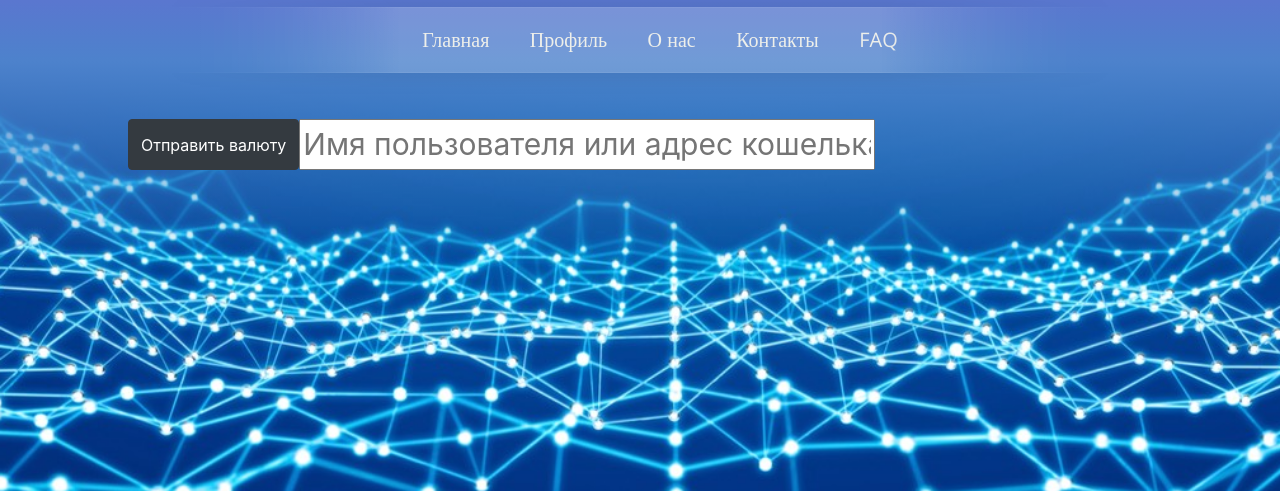
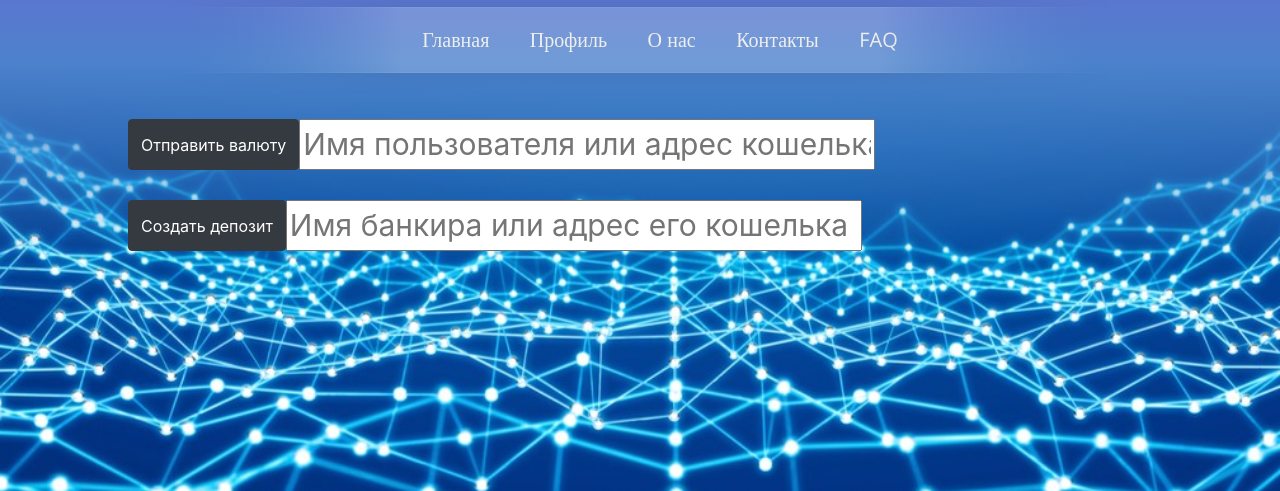
Before and after one commit to morozov1one/bfs, a Django app: page /profile in a window 1280 px wide. Shown: the part 139-630 px from the top of the page. Run offline with Django 3.2, Linux system fonts and the light colour scheme; a user stored in the database is signed in; data comes from the database, SQL or seed files in the repository; both versions use the stored data as it was after the commit; parts of the project's set-up code (start-up, migrations or seed data) failed here and were passed over; some libraries are stand-ins or nearby versions.

Commit message:
extending profile, updates in .sol file

```diff
--- a/bfs_app/models.py
+++ b/bfs_app/models.py
@@ -7,5 +7,8 @@ class User(AbstractUser):
     email = models.EmailField(unique=True)
     keystore = models.CharField(max_length=1000, unique=True)
     main_contract_address = models.CharField(max_length=50, unique=True)
+    user_contract_address = models.CharField(max_length=50, unique=True, default=None, null=True)
+    banker_contract_address = models.CharField(max_length=50, unique=True, default=None, null=True)
     account_type = models.IntegerField(default=None, null=True)
+
     USERNAME_FIELD = 'username'
--- a/bfs_app/views.py
+++ b/bfs_app/views.py
@@ -69,9 +69,15 @@ def buy_account(request):
                 tmp_contract = web3.eth.contract(address=user.main_contract_address, abi=abi.read())
             txn = tmp_contract.functions.addDays(1, int(request.POST['type'])).buildTransaction(
                 get_transaction_params(web3))
+            txn_hash = web3.eth.sendRawTransaction(eth.Account.sign_transaction(txn, private_key).rawTransaction)
+            txn_receipt = web3.eth.waitForTransactionReceipt(txn_hash)
+            if acc_type == 1:
+                user.banker_contract_address = txn_receipt['contractAddress']
+            elif acc_type == 0:
+                user.user_contract_address = txn_receipt['contractAddress']
             user.account_type = int(acc_type)
             user.save()
-            web3.eth.sendRawTransaction(eth.Account.sign_transaction(txn, private_key).rawTransaction)
+
             return redirect('/')
         return HttpResponse('Wrong password')
 
--- a/templates/profile.html
+++ b/templates/profile.html
@@ -10,13 +10,38 @@
         sdfsdf
     {% elif user.account_type == 0 %}
         <div class="buttons">
-            <div style="display: flex;">
-                <button type="submit" class="btn btn-dark" style="display: inline-block">Отправить валюту</button>
-                <input type="text" style="display: inline-block; width: 50%;" placeholder="Имя пользователя или адрес кошелька">
-            </div>
+            <form method="post"> {% csrf_token %}
+                <div style="display: flex;">
+                    <input hidden name="type" value="0">
+                    <button type="submit" class="btn btn-dark" style="display: inline-block; min-width: 10%">Отправить валюту</button>
+                    <input name="id" type="text" style="display: inline-block; width: 50%;" placeholder="Имя пользователя или адрес кошелька">
+                </div>
+            </form>
+            <form method="post"> {% csrf_token %}
+                <div style="display: flex; margin-top: 30px">
+                    <input hidden name="type" value="1">
+                    <button type="submit" class="btn btn-dark" style="display: inline-block; min-width: 10%">Создать депозит</button>
+                    <input name="id" type="text" style="display: inline-block; width: 50%;" placeholder="Имя банкира или адрес его кошелька">
+                </div>
+            </form>
         </div>
     {% elif user.account_type == 1 %}
-        Banker
+        <div class="buttons">
+            <form method="post"> {% csrf_token %}
+                <div style="display: flex;">
+                    <input hidden name="type" value="0">
+                    <button type="submit" class="btn btn-dark" style="display: inline-block; min-width: 10%">Отправить валюту</button>
+                    <input name="id" type="text" style="display: inline-block; width: 50%;" placeholder="Имя пользователя или адрес кошелька">
+                </div>
+            </form>
+            <form method="post"> {% csrf_token %}
+                <div style="display: flex; margin-top: 30px">
+                    <input hidden name="type" value="1">
+                    <button type="submit" class="btn btn-dark" style="display: inline-block; min-width: 10%">Приянть депозит от пользователя</button>
+                    <input name="id" type="text" style="display: inline-block; width: 50%;" placeholder="Имя пользователя или адрес его кошелька">
+                </div>
+            </form>
+        </div>
     {% endif %}
 
 {% endblock %}
```
Also changed, not shown: bfs_app/migrations/0003_auto_20200605_0119.py (added), db.sqlite3.
